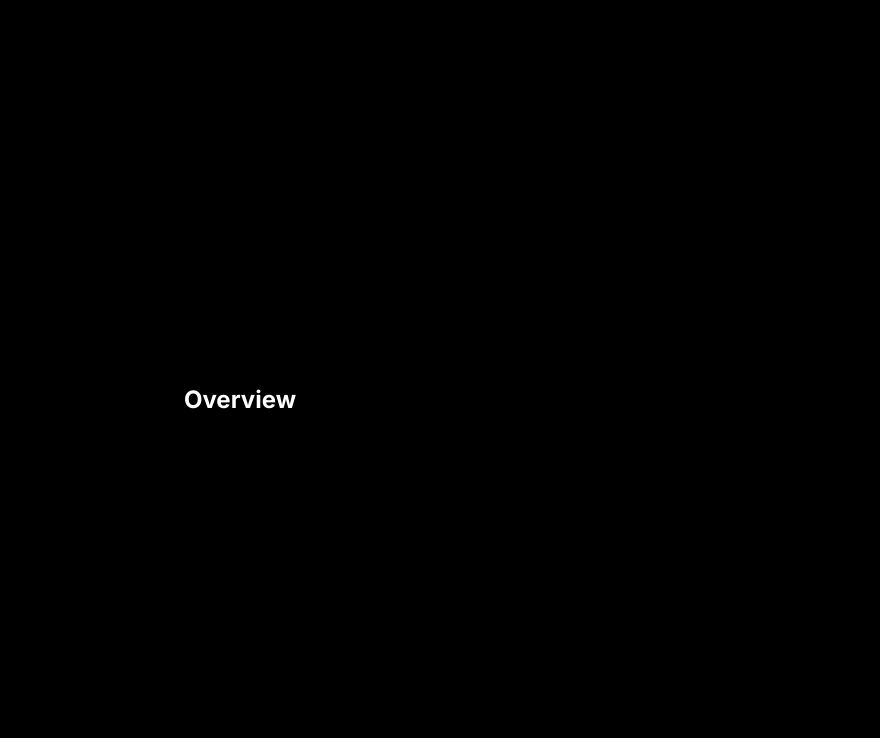
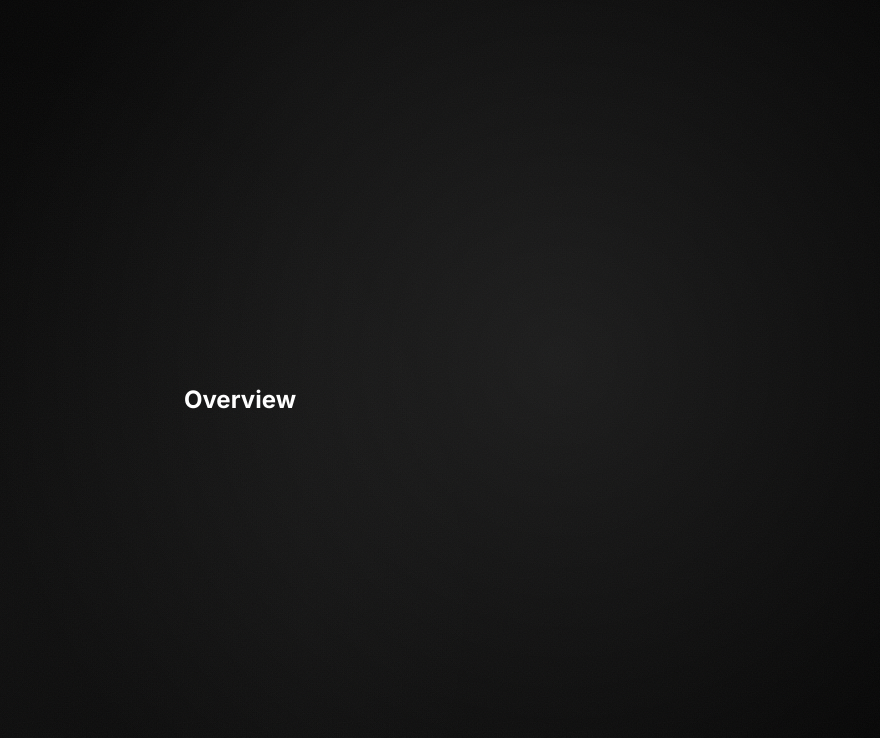
Before and after one commit to thekevinkun/portfolio-v2, a Next.js app: page / in a window 1280 px wide. Shown: the top 738 px of the page, without its empty margins (400-1280 px from the left). Built offline with nearby package versions, Linux system fonts and the light colour scheme.

Commit message:
feat(ui): add StageBackground layers and site layout

```diff
--- /dev/null
+++ b/app/(site)/layout.tsx
@@ -0,0 +1,12 @@
+import type { ReactNode } from "react";
+import { StageBackground } from "@/components/ui";
+
+// Public site only; the dashboard gets its own layout later
+export default function SiteLayout({ children }: { children: ReactNode }) {
+  return (
+    <>
+      <StageBackground />
+      {children}
+    </>
+  );
+}
--- /dev/null
+++ b/components/ui/StageBackground.tsx
@@ -0,0 +1,12 @@
+// Three fixed, non-interactive layers behind all pages: gradient, glow, grain.
+const StageBackground = () => {
+  return (
+    <div aria-hidden="true" className="pointer-events-none fixed inset-0 -z-10">
+      <div className="absolute inset-0 bg-stage-base" />
+      <div className="absolute inset-0 bg-stage-glow" />
+      <div className="absolute inset-0 bg-grain opacity-5" />
+    </div>
+  );
+};
+
+export default StageBackground;
--- /dev/null
+++ b/components/ui/index.ts
@@ -0,0 +1 @@
+export { default as StageBackground } from "./StageBackground";
```
Also changed, not shown: 1 other file (tests, documents, lock files or other folders).
